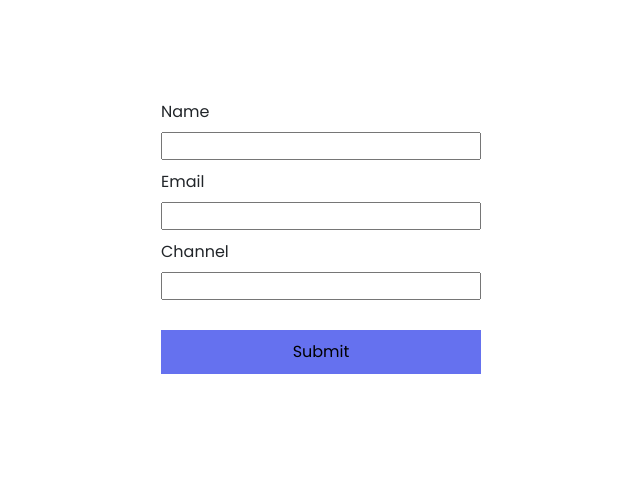
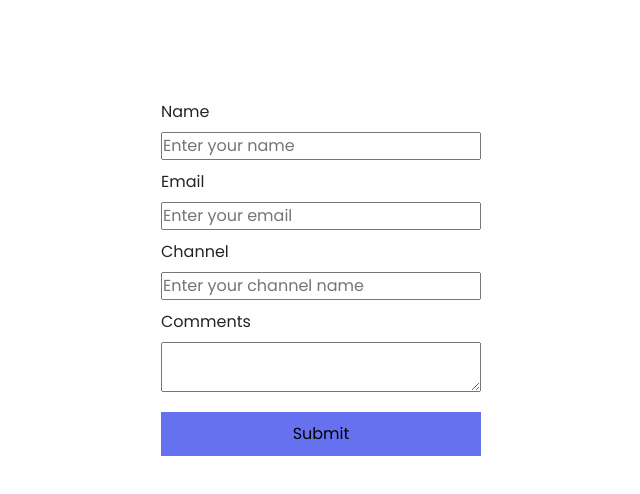
Before and after one commit to dominggo1999/exercise, a React (Create React App) app: page / in a window 1280 px wide. Shown: the top 494 px of the page, without its empty margins (319-959 px from the left). Built offline with nearby package versions, Linux system fonts and the light colour scheme.

Commit message:
refactor

```diff
--- a/src/App.js
+++ b/src/App.js
@@ -1,12 +1,12 @@
 import React from 'react';
 import { Route } from 'react-router-dom';
 import Navbar from './components/Navbar/Navbar';
-import Form from './components/Form/Form';
+import Register from './components/Form/Register';
 
 const App = () => {
   return (
     <div>
-      <Form />
+      <Register />
     </div>
   );
 };
--- a/src/components/Form/Form.js
+++ /dev/null
@@ -1,86 +0,0 @@
-import React from 'react';
-import { useFormik, ErrorMessage } from 'formik';
-import * as Yup from 'yup';
-
-const initialValues = {
-  name: '',
-  email: '',
-  channel: '',
-};
-
-const onSubmit = (values) => {
-  console.log(values);
-};
-
-const validate = (values) => {
-  // Init errors obj
-  const errors = {};
-
-  if(!values.name) {
-    errors.name = 'Name is required';
-  }
-
-  if(!values.email) {
-    errors.email = 'Email is required';
-  } else if (!/^[A-Z0-9._%+-]+@[A-Z0-9.-]+\.[A-Z]{2,4}$/i.test(values.email)) {
-    errors.email = 'Invalid email address';
-  }
-
-  if(!values.channel) {
-    errors.channel = 'Channel is required';
-  }
-
-  return errors;
-};
-
-const validationSchema = Yup.object({
-  name: Yup.string().required('Required'),
-  email: Yup.string().email('Invalid email address').required('Required'),
-  channel: Yup.string().required('Required'),
-});
-
-const Form = () => {
-  const formik = useFormik({
-    initialValues,
-    onSubmit,
-    // validate,
-    validationSchema,
-  });
-
-  const touched = formik.touched;
-  const errors = formik.errors;
-
-  return (
-    <div className="container">
-      <form onSubmit={formik.handleSubmit}>
-        <label htmlFor="name">Name</label>
-        <input
-          type="text" id="name"
-          name="name" {...formik.getFieldProps('name')}
-        />
-        {
-          touched.name && errors.name && <div>{errors.name}</div>
-        }
-        <label htmlFor="email">Email</label>
-        <input
-          type="email" id="email"
-          name="email" {...formik.getFieldProps('email')}
-        />
-        {
-          touched.email && errors.email && <div>{errors.email}</div>
-        }
-        <label htmlFor="name">Channel</label>
-        <input
-          type="text" id="channel"
-          name="channel" {...formik.getFieldProps('channel')}
-        />
-        {
-          touched.channel && errors.channel && <div>{errors.channel}</div>
-        }
-        <button type="submit">Submit</button>
-      </form>
-    </div>
-  );
-};
-
-export default Form;
--- /dev/null
+++ b/src/components/Form/Register.js
@@ -0,0 +1,65 @@
+import React from 'react';
+import {
+  useFormik, ErrorMessage, Formik, Field, Form,
+} from 'formik';
+import * as Yup from 'yup';
+
+const initialValues = {
+  name: '',
+  email: '',
+  channel: '',
+  comments: '',
+};
+
+const onSubmit = (values) => {
+  console.log(values);
+};
+
+const validationSchema = Yup.object({
+  name: Yup.string().required('Required'),
+  email: Yup.string().email('Invalid email address').required('Required'),
+  channel: Yup.string().required('Required'),
+  comments: Yup.string().required('Required'),
+});
+
+const Register = () => {
+  return (
+    <div className="container">
+      <Formik
+        initialValues={initialValues}
+        onSubmit={onSubmit}
+        validationSchema={validationSchema}
+      >
+        <Form>
+          <label htmlFor="name">Name</label>
+          <Field
+            type="text" id="name"
+            name="name" placeholder="Enter your name"
+          />
+          <ErrorMessage name="name" />
+          <label htmlFor="email">Email</label>
+          <Field
+            type="email" id="email"
+            name="email" placeholder="Enter your email"
+          />
+          <ErrorMessage name="email" />
+          <label htmlFor="name">Channel</label>
+          <Field
+            type="text" id="channel"
+            name="channel" placeholder="Enter your channel name"
+          />
+          <ErrorMessage name="channel" />
+          <label htmlFor="comments">Comments</label>
+          <Field
+            type="text" id="comments"
+            as="textarea" name="comments"
+          />
+          <ErrorMessage name="comments" />
+          <button type="submit">Submit</button>
+        </Form>
+      </Formik>
+    </div>
+  );
+};
+
+export default Register;
--- a/src/styles/components/form.scss
+++ b/src/styles/components/form.scss
@@ -5,9 +5,9 @@ form {
 
   input {
     margin-bottom: 10px;
+  }
 
-    & + button {
-      margin-top: 20px;
-    }
+  textarea + button {
+    margin-top: 20px;
   }
 }
```
